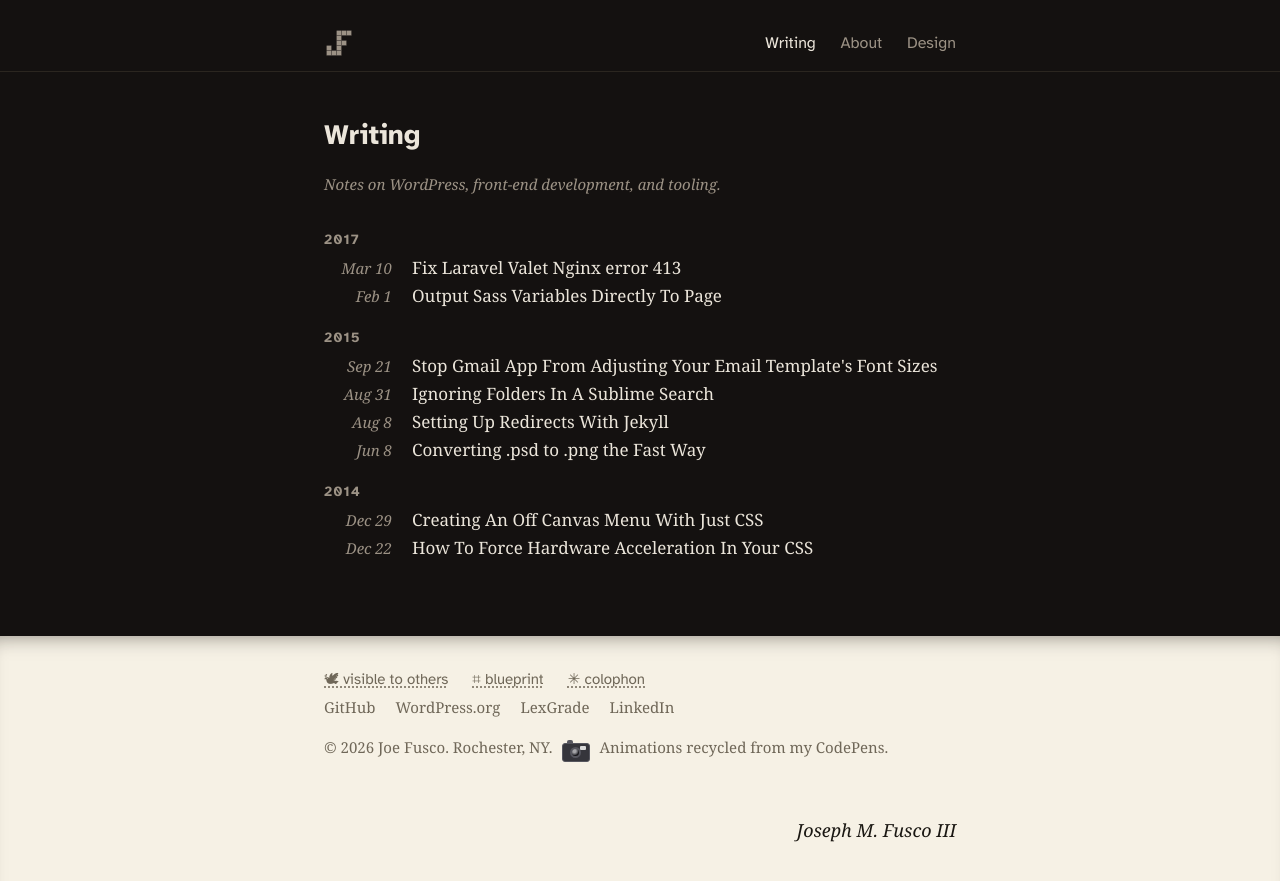
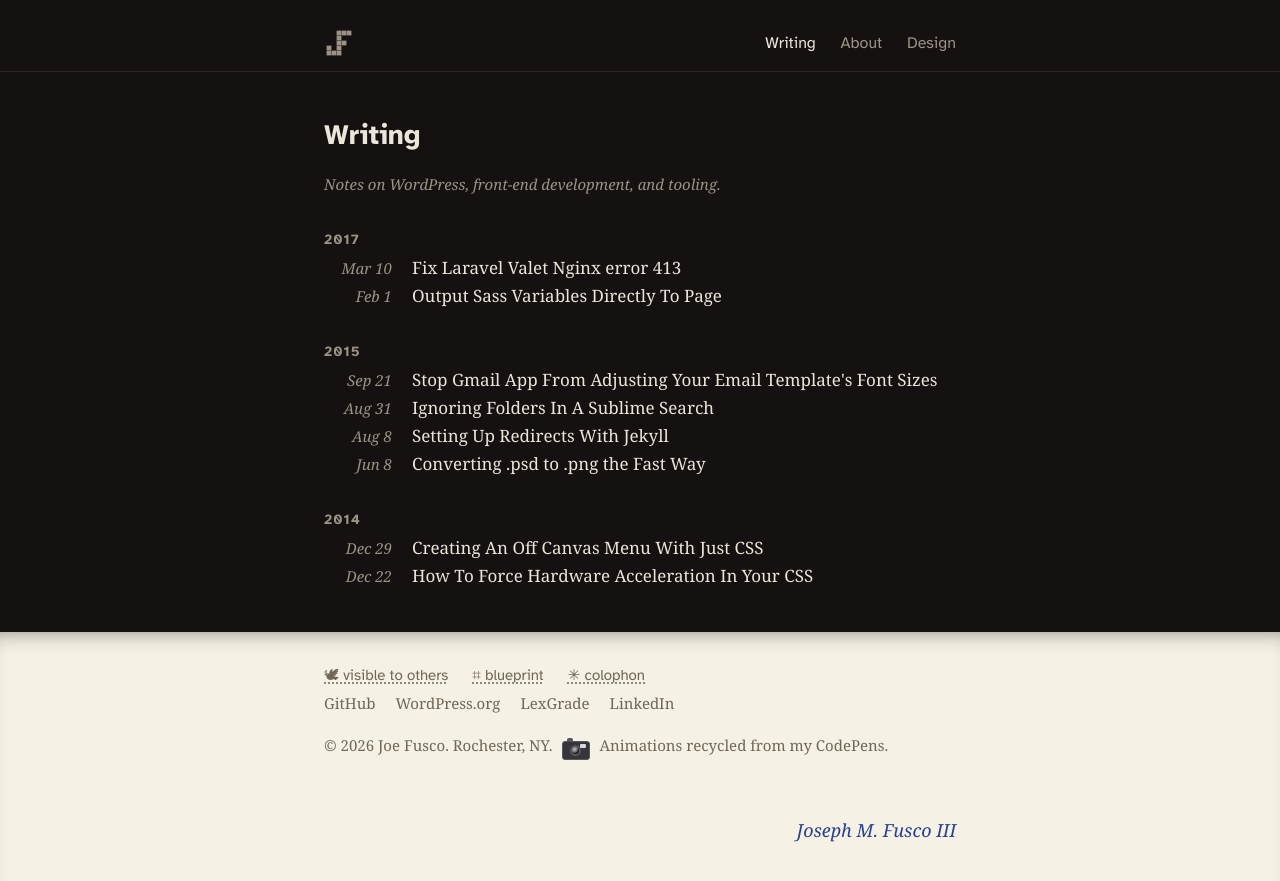
Before and after one commit to josephfusco/josephfusco.github.io, a Jekyll site: the page built from blog.html, in a window 1280 px wide. Shown: the top 881 px of the page. Built offline with Jekyll 4.4.1, drawn with Linux system fonts in a browser that asks for light colours.

Commit message:
True the archive rhythm; the signature signs in blue ink
Year groups get a full unit of air uniformly, footer rows sit on
half-unit gaps, a stray off-grid padding retires, and the typed name
takes fountain-pen blue on the cotton.

Co-Authored-By: Claude Fable 5 <noreply@anthropic.com>
Claude-Session: https://claude.ai/code/session_019vAcPMvpcgUVRcyZCqV9hM

```diff
--- a/assets/css/redesign.css
+++ b/assets/css/redesign.css
@@ -264,7 +264,7 @@ section.block > h2 {
   display: flex;
   justify-content: space-between;
   flex-wrap: wrap;
-  gap: 0.75rem;
+  gap: 0.875rem;
 }
 .site-footer a { color: var(--muted); margin-right: 1.25rem; }
 .site-footer a:hover { color: var(--accent); }
@@ -838,7 +838,7 @@ html[data-blueprint] .blueprint-systems {
   grid-template-columns: 5.5rem 1fr;
   column-gap: 1rem;
   align-items: baseline;
-  padding: 0.45rem 0;
+  padding: 0;
 }
 .posts time { grid-column: 1; grid-row: 1; }
 .posts a { grid-column: 2; grid-row: 1; }
@@ -1106,7 +1106,7 @@ main { flex: 1; }
   letter-spacing: 0.08em;
   color: var(--muted);
   line-height: var(--lh);
-  margin: 0.875rem 0 0;
+  margin: var(--lh) 0 0;
 }
 .posts li { grid-template-columns: 4.25rem 1fr; column-gap: 1.25rem; }
 .posts time { text-align: right; }
@@ -1182,4 +1182,4 @@ main { flex: 1; }
   padding-top: var(--lh);
   box-shadow: inset 0 16px 22px -18px rgba(18, 13, 7, 0.55);
 }
-.site-footer .signature { color: #1a1712; }
+.site-footer .signature { color: #26418f; }
```
